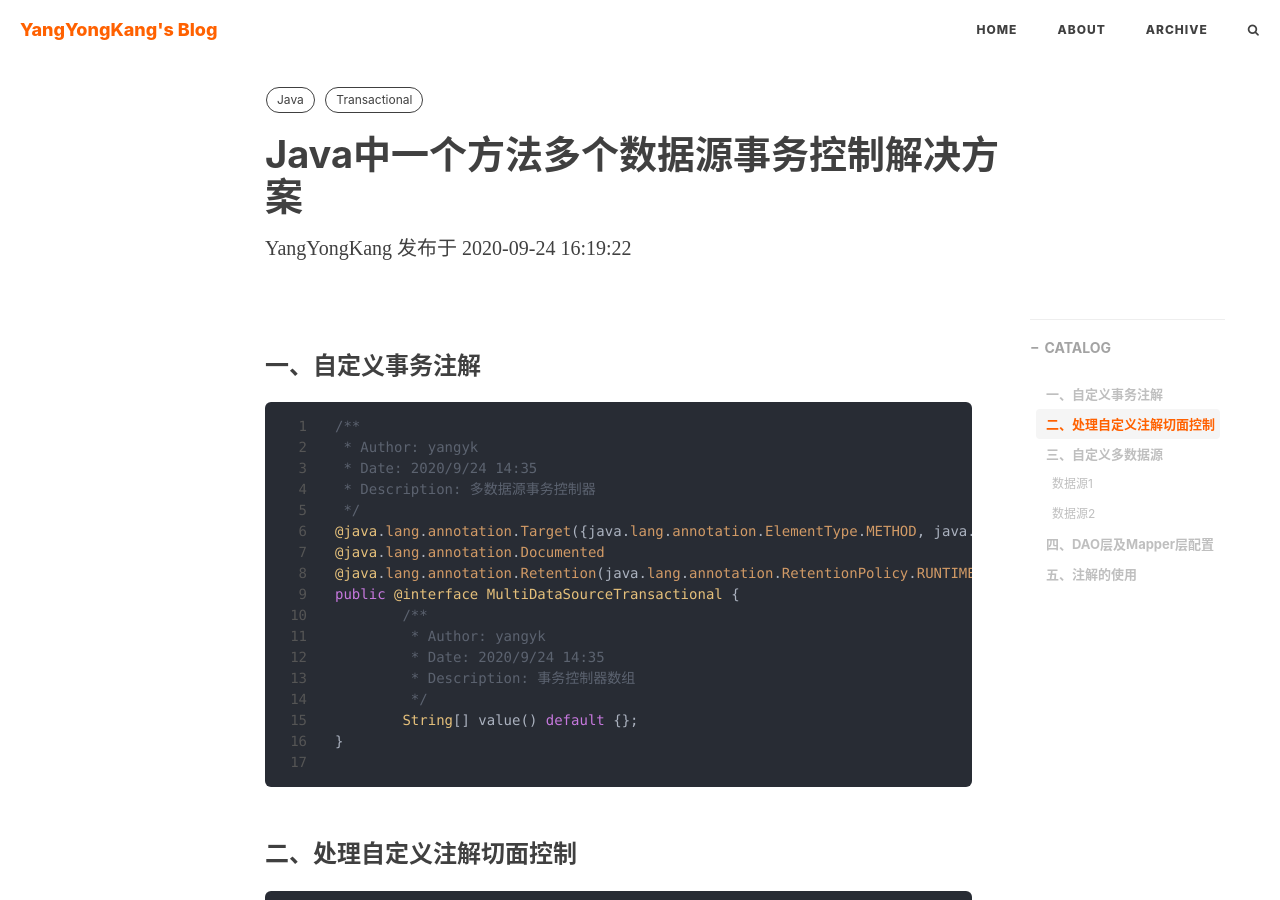
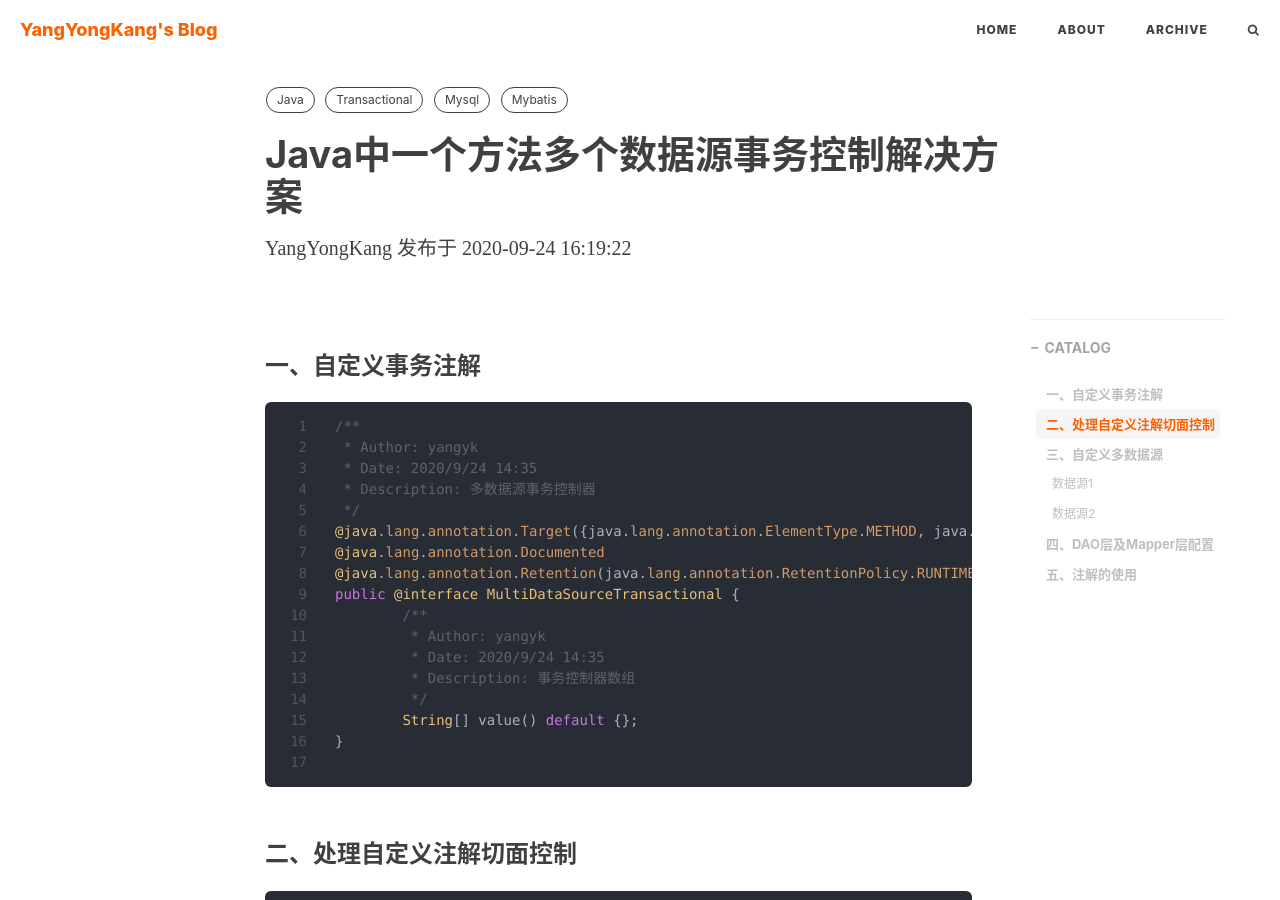
Before and after one commit to yangyongkangse/blog.github.io, a Jekyll site: the page built from _posts/2020-09-24-java-multiDataSource.md, in a window 1280 px wide and 900 px high. Built offline with Jekyll 4.4.1, drawn with Linux system fonts in a browser that asks for light colours; nearby versions of some CDN libraries; comment, search, counter and statistics services are not loaded.

```diff
--- a/_posts/2020-09-24-java-multiDataSource.md
+++ b/_posts/2020-09-24-java-multiDataSource.md
@@ -9,9 +9,13 @@
 archive:
     - Java
     - Transactional
+    - Mysql
+    - Mybatis
 tags:
     - Java
     - Transactional
+    - Mysql
+    - Mybatis
 ---
 
 ### 一、自定义事务注解
```
